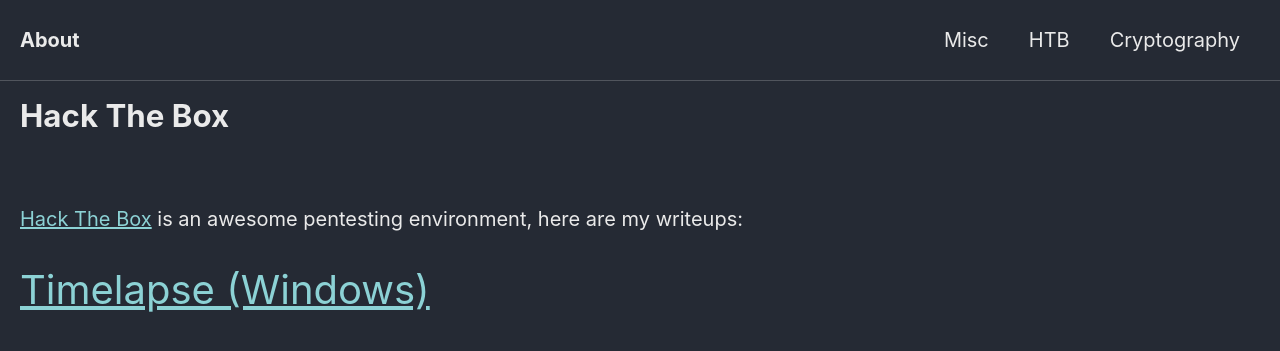
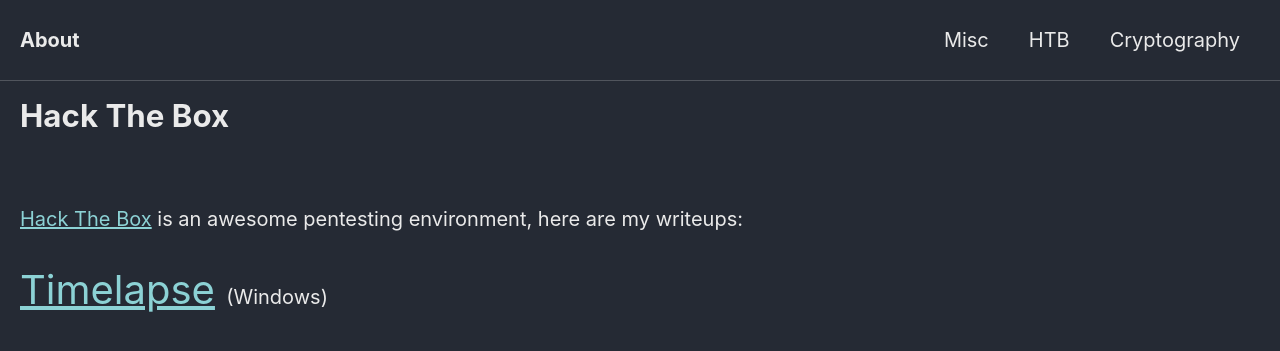
Before and after one commit to Connor-McCartney/Connor-McCartney.github.io, a Jekyll site: the page built from _pages/htb.md, in a window 1280 px wide. Shown: the top 351 px of the page. Built offline with Jekyll 4.4.1, drawn with Linux system fonts in a browser that asks for light colours; cached includes are drawn as plain includes.

Commit message:
Update htb.md

```diff
--- a/_pages/htb.md
+++ b/_pages/htb.md
@@ -7,4 +7,4 @@ title: Hack The Box
 
 [Hack The Box](https://www.hackthebox.com) is an awesome pentesting environment, here are my writeups:
 
-<span style="font-size:2em;">   [Timelapse (Windows)](/htb/timelapse)   </span>
+<span style="font-size:2em;">   [Timelapse](/htb/timelapse)   </span>   (Windows)
```
